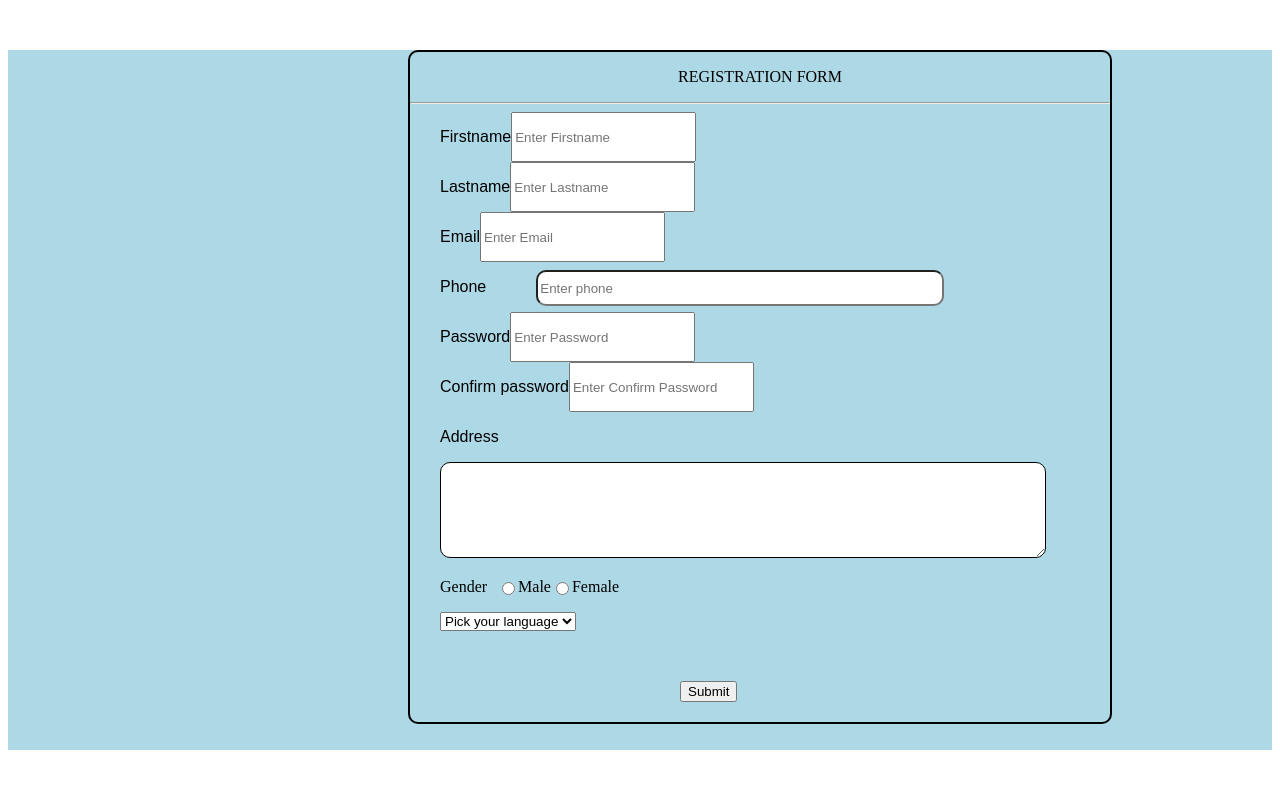
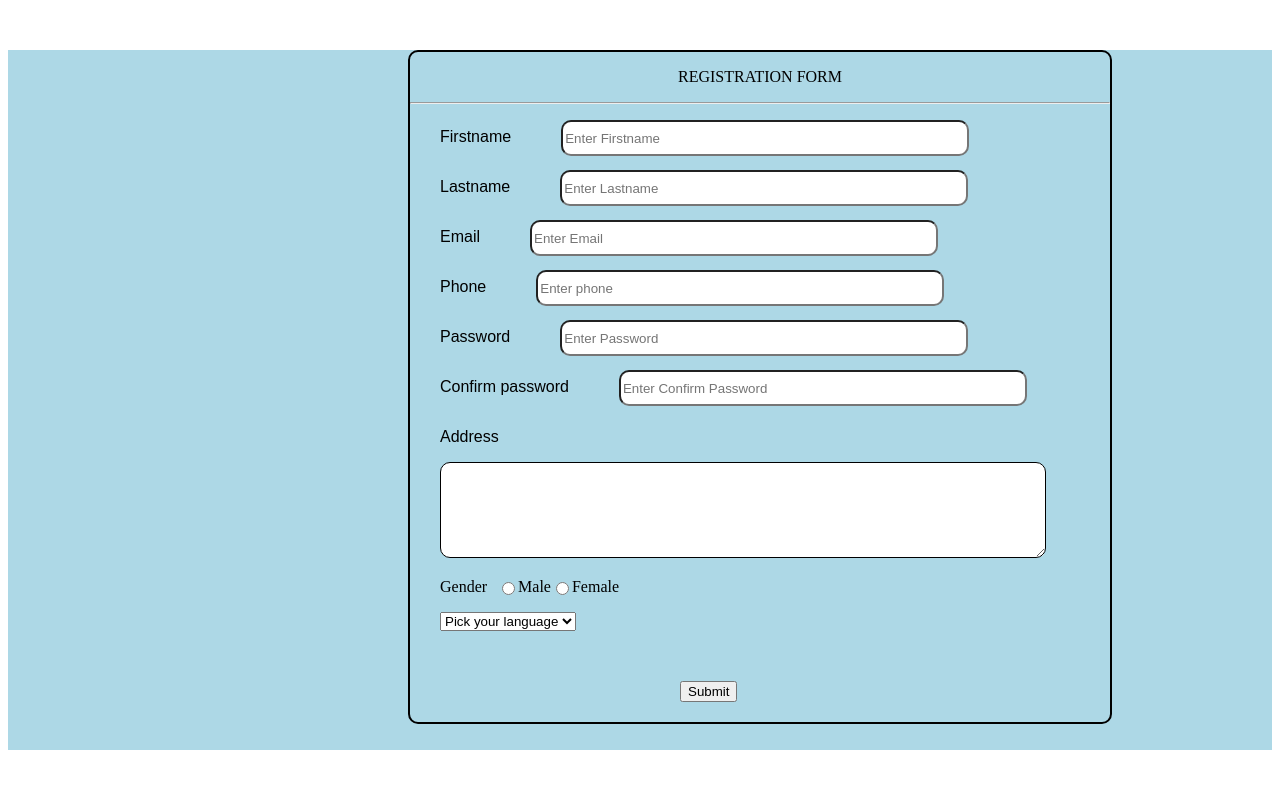
Before and after one commit to Kathireshganesh/Kathiresan, a plain HTML site: page new.html in a window 1280 px wide. Drawn offline with Linux system fonts and the light colour scheme; a script that the page names is missing.

Commit message:
Update newstyle.css
update newstyle.css

```diff
--- a/newstyle.css
+++ b/newstyle.css
@@ -2,7 +2,7 @@
     display: flex;
     margin-left: 20px;
 }
-.user3{
+.user3,.first,.last,.emailin,.cpwd,.pwd{
     margin-left: 50px;
     border-radius: 10px;
     width: 400px;
```
